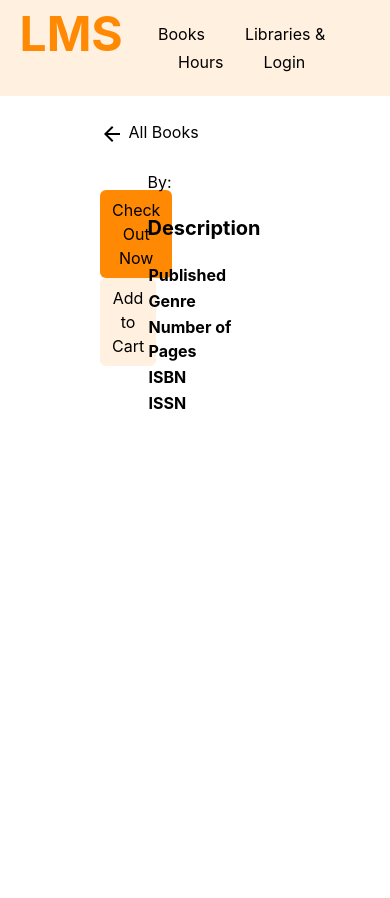
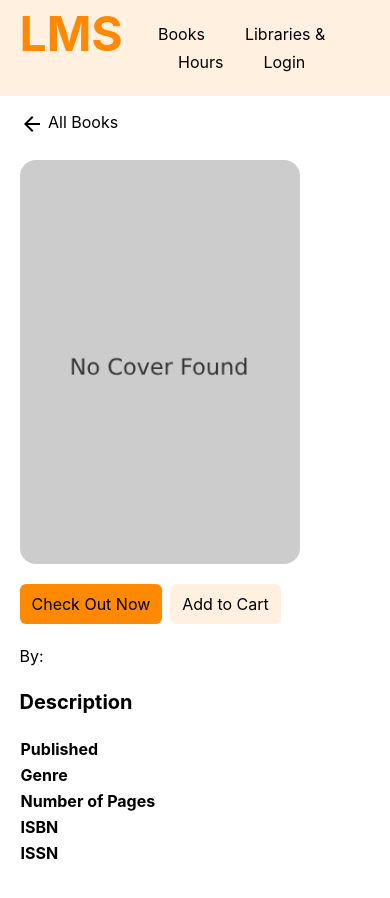
Before and after one commit to pr0d1gypumkn/LMS, a React (Create React App) app in the folder frontend/lms/: page /books/book/1 in a window 390 px wide. Shown: the top 898 px of the page. Built offline with nearby package versions, Linux system fonts and the light colour scheme; no server answers.

Commit message:
feat: responsive layout on books details page

```diff
--- a/frontend/lms/src/containers/bookDetails.jsx
+++ b/frontend/lms/src/containers/bookDetails.jsx
@@ -16,6 +16,7 @@ export default function BookDetails() {
     .catch((error) => {
       console.error(`Error fetching book with id ${book_id}`, error);
     });
+    // eslint-disable-next-line
   }, []);
 
   function moreBookDetailsTable() {
@@ -55,21 +56,21 @@ export default function BookDetails() {
   }
 
   return(
-    <div className='pt-6 pl-[100px] pr-[100px] dark:bg-neutral-800 h-screen dark:text-white'>
+    <div className='page-padding dark:bg-neutral-800 h-screen dark:text-white'>
       <div className='flex flex-start'>
         <NavLink className='pb-6' to="/books">
           <ArrowBackIcon /> All Books
         </NavLink>
       </div>
-      <div className='grid grid-cols-4'>
-        <div className='text-left max-w-[300px] col-span-1 space-y-5'>
-          <img src={ book.cover } alt="" />
+      <div className='flex flex-col sm:flex-row'>
+        <div className='text-left max-w-[300px] space-y-5 pr-5'>
+            <img src={book.cover ? book.cover : "/no-cover-found.png" } alt="" className='rounded-2xl'/>
           <div>
             <button className="btn px-3 py-2 mr-2 rounded-md bg-main">Check Out Now</button>
             <button className="btn px-3 py-2 mr-2 rounded-md bg-lightTint text-black">Add to Cart</button>
           </div>
         </div>
-        <div className='text-left col-span-3'>
+        <div className='text-left pt-5 sm:pt-0'>
           <div className='font-bold text-4xl'>
             { book.title }
           </div>
```
Also changed, not shown: frontend/lms/public/no-cover-found.png (added), 1 other file (tests, documents, lock files or other folders).
